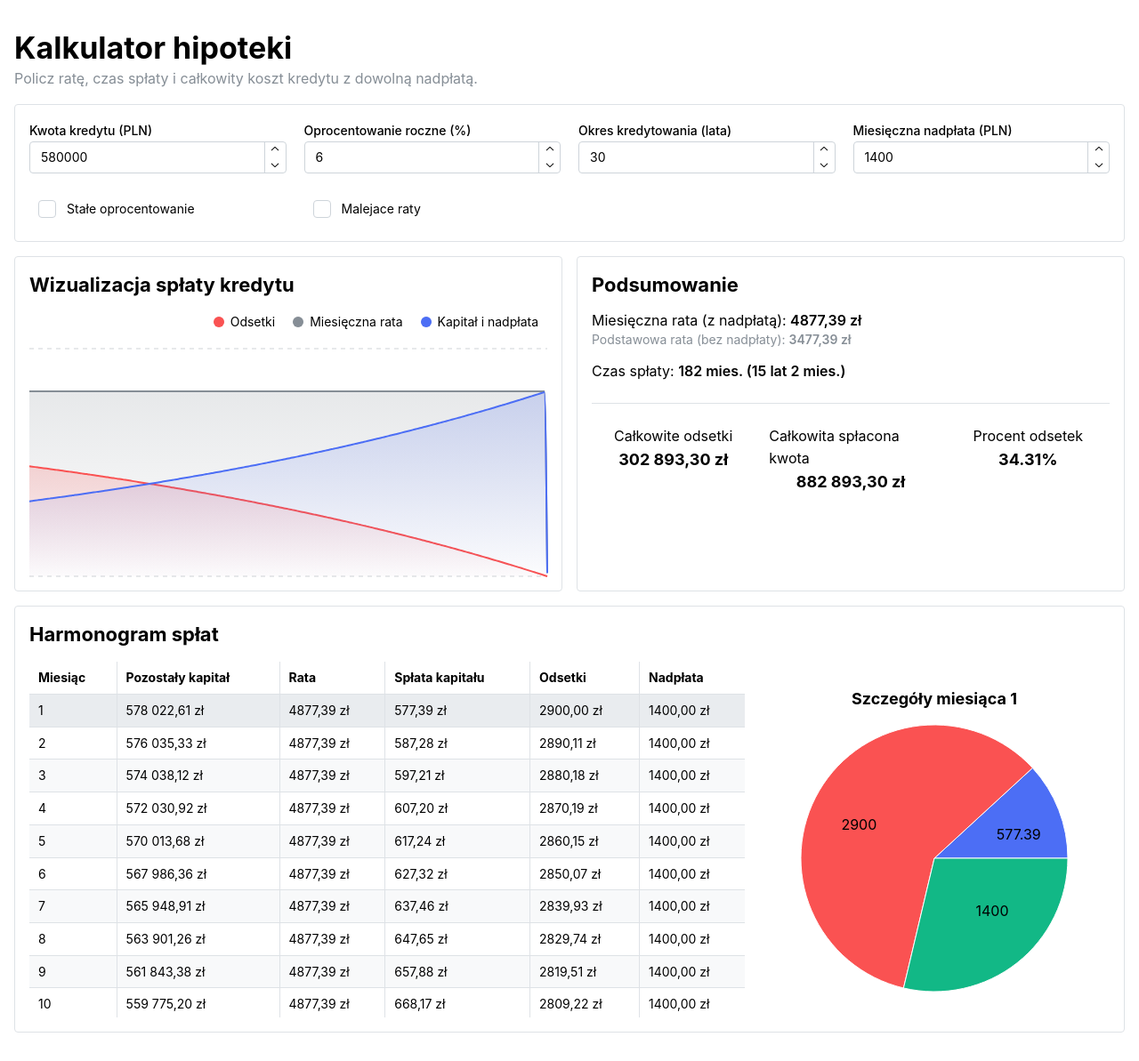
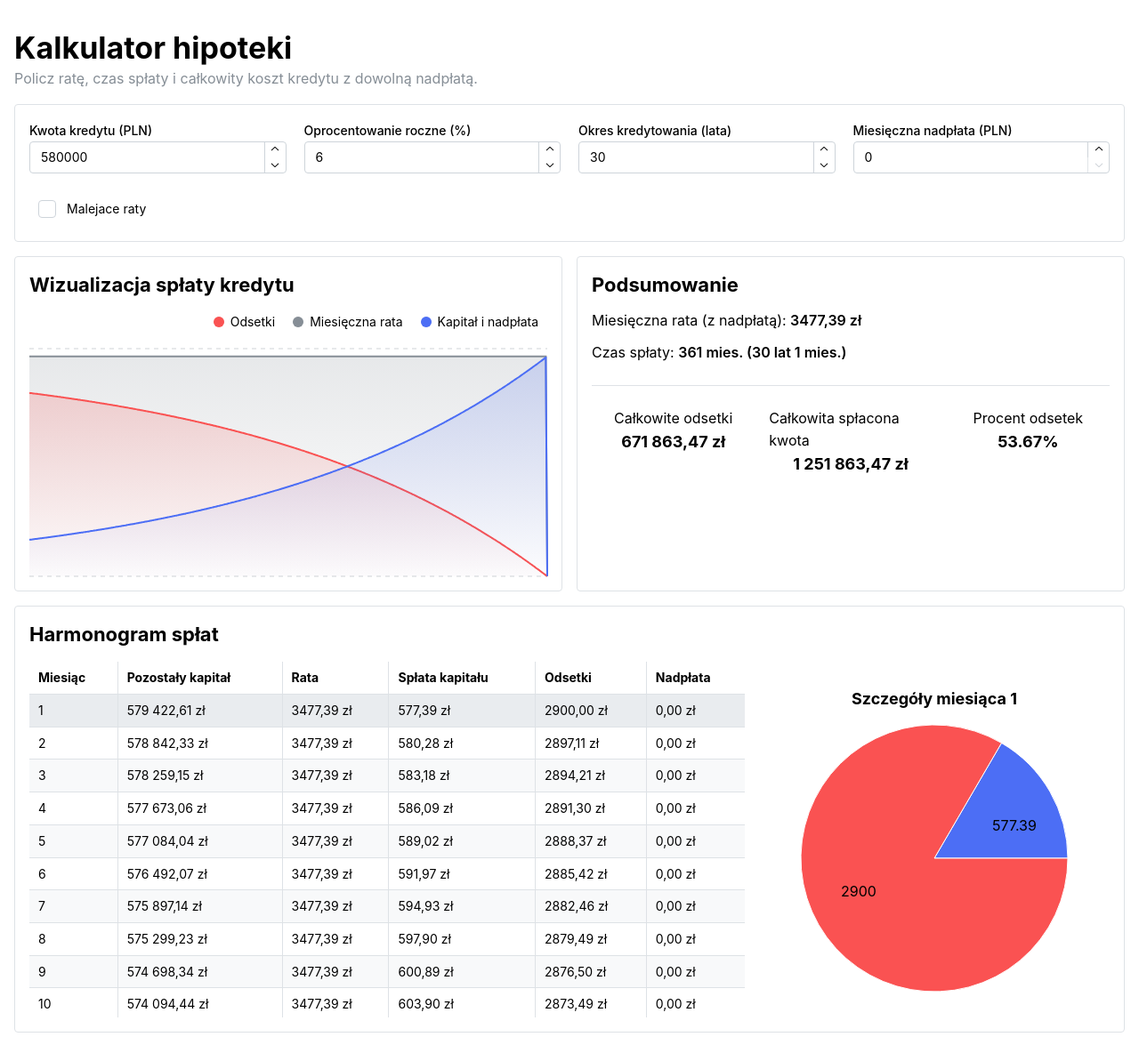
Before and after one commit to Angael/hipoteka, a React (Vite) app: page / in a window 1280 px wide. Shown: the whole page at 89% size. Built offline with nearby package versions, Linux system fonts and the light colour scheme.

Commit message:
feat: update loan parameters to use isFallingRates instead of isFixedRate and adjust PieChartForRow data handling

```diff
--- a/src/App.tsx
+++ b/src/App.tsx
@@ -39,9 +39,8 @@ function App() {
   const [principal, setPrincipal] = useState<number | "">(580_000);
   const [annualInterest, setAnnualInterest] = useState<number | "">(6);
   const [years, setYears] = useState<number | "">(30);
-  const [overpayment, setOverpayment] = useState<number | "">(1_400);
-  const [isFixedRate, setIsFixedRate] = useState<boolean>(false);
-  const [areFallingRates, setAreFallingRates] = useState<boolean>(false);
+  const [overpayment, setOverpayment] = useState<number | "">(0);
+  const [isFallingRates, setIsFallingRates] = useState<boolean>(false);
 
   const numericPrincipal = typeof principal === "number" ? principal : 0;
   const numericAnnualInterest =
@@ -55,14 +54,14 @@ function App() {
         annualInterestRate: numericAnnualInterest,
         years: numericYears,
         monthlyOverpayment: Number(overpayment),
-        isFixedRate
+        isFallingRates
       }),
     [
       numericPrincipal,
       numericAnnualInterest,
       numericYears,
       overpayment,
-      isFixedRate
+      isFallingRates
     ]
   );
 
@@ -118,14 +117,8 @@ function App() {
                 step={100}
               />
               <Checkbox
-                checked={isFixedRate}
-                onChange={(e) => setIsFixedRate(e.currentTarget.checked)}
-                label="Stałe oprocentowanie"
-                m="xs"
-              />
-              <Checkbox
-                checked={areFallingRates}
-                onChange={(e) => setAreFallingRates(e.currentTarget.checked)}
+                checked={isFallingRates}
+                onChange={(e) => setIsFallingRates(e.currentTarget.checked)}
                 label="Malejace raty"
                 m="xs"
               />
--- a/src/PieChartForRow.tsx
+++ b/src/PieChartForRow.tsx
@@ -28,23 +28,25 @@ const PieChartForRow = () => {
         labelsPosition="inside"
         labelsType="value"
         size={300}
-        data={[
-          {
+        data={
+          [
+            principal && {
               name: `Spłata kapitału ${principalPercentage.toFixed(1)}%`,
               value: principal,
               color: "indigo.6"
             },
-          {
+            interestPercentage && {
               name: `Odsetki ${interestPercentage.toFixed(1)}%`,
               value: interest,
               color: "red.6"
             },
-          {
+            overpayment && {
               name: `Nadpłata ${overpaymentPercentage.toFixed(1)}%`,
               value: overpayment,
               color: "teal.6"
             }
-        ]}
+          ].filter(Boolean) as { name: string; value: number; color: string }[]
+        }
         withTooltip
         tooltipDataSource="segment"
         mx="auto"
--- a/src/loanCalculations.ts
+++ b/src/loanCalculations.ts
@@ -3,7 +3,7 @@ export interface LoanParameters {
   annualInterestRate: number; // expressed as percentage, e.g. 6.5 for 6.5%
   years: number; // loan duration in years
   monthlyOverpayment?: number; // optional extra payment added on top of the regular instalment
-  isFixedRate: boolean; // if true, every payment is the same except possibly the last one
+  isFallingRates: boolean; // if true, every payment is the same except possibly the last one
 }
 
 export interface AmortizationRow {
@@ -61,7 +61,7 @@ export function generateAmortizationSchedule({
   annualInterestRate,
   years,
   monthlyOverpayment = 0,
-  isFixedRate
+  isFallingRates
 }: LoanParameters): LoanComputationResult {
   if (!(principal > 0) || !(years > 0)) {
     return {
```
Lines whose indentation alone changed are shown as unchanged.
